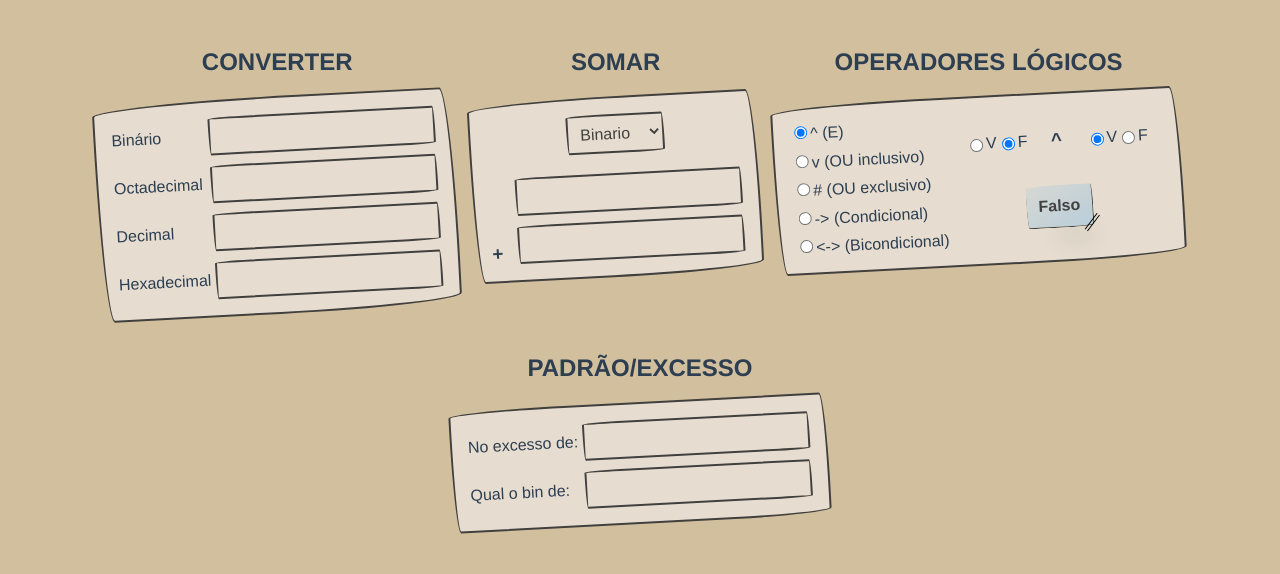
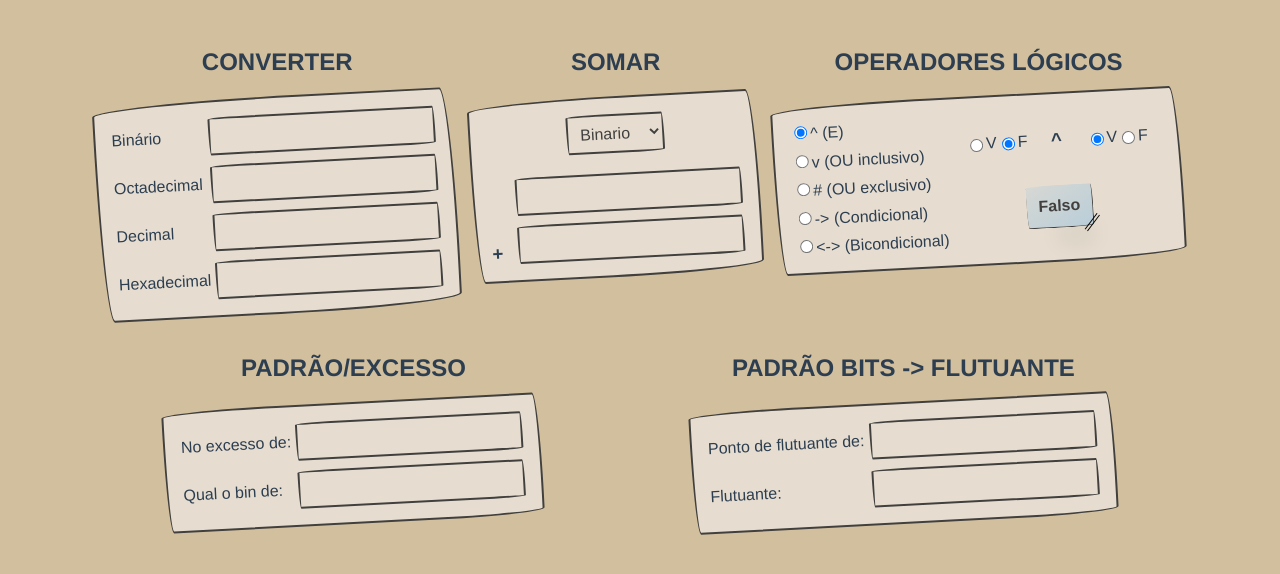
Before and after one commit to LuizFellype/base-caculator, a Vue app: page / in a window 1280 px wide. Shown: the top 574 px of the page. Built offline with nearby package versions, Linux system fonts and the light colour scheme.

Commit message:
feat: decode bits pattern to floating point

```diff
--- a/src/App.vue
+++ b/src/App.vue
@@ -60,6 +60,10 @@
     <div class="content-spaces">
       <ExcessOf />
     </div>
+
+    <div class="content-spaces">
+      <FloatinPoint />
+    </div>
   </div>
 </template>
 
@@ -68,12 +72,14 @@ import Operadores from './components/Operadores.vue'
 import bases from 'base-converter'
 import { sumBase } from './helpers/sum.js'
 import ExcessOf from './components/ExcessOf.vue'
+import FloatinPoint from './components/FloatinPoint.vue'
 
 export default {
   name: 'App',
   components: {
     Operadores,
     ExcessOf,
+    FloatinPoint,
   },
   data() {
     return {
--- /dev/null
+++ b/src/components/FloatinPoint.vue
@@ -0,0 +1,45 @@
+<template>
+  <h2>PADRÃO BITS -> FLUTUANTE</h2>
+  <form @change="handleEnter" class="card">
+      <div class="d-flex f-dir-col">
+
+        <div class="inline-between">
+            <label for="base8">Ponto de flutuante de:</label>
+            <input class='input' type="number" v-model="base8" id="base8">
+        </div>
+
+        <div class="pt-10 inline-between">
+            <label for="result">Flutuante:</label>
+            <input class='input' type="text" v-model="result" id="result" disabled>
+        </div>
+
+    </div>
+  </form>
+</template>
+
+<script>
+import { floatinPoint } from "../helpers/floatinPoint";
+export default {
+    name: 'FloatinPoint',
+    data() {
+        return {
+            result: '',
+            base8: '',
+        }
+    },
+    methods: {
+        handleEnter() {
+            // if (!this.excess || !this.numberToFind) return
+
+            const { bin } = floatinPoint(this.base8)
+            this.result = bin
+            // this.resultBase = baseOf
+        }
+    }
+}
+</script>
+
+<!-- Add "scoped" attribute to limit CSS to this component only -->
+<style scoped>
+
+</style>
--- /dev/null
+++ b/src/helpers/floatinPoint.js
@@ -0,0 +1,24 @@
+import bases from "base-converter";
+
+
+export const floatinPoint = (bin) => {
+    const signal = bin[0]
+    const exp = bin.slice(1, 4)
+    const mantissa = bin.slice(4)
+
+    const numOfExp = bases.binToDec(exp)
+    const baseOf = 4
+
+    const numberIsPositive = Number(signal) === 0
+
+    const diff = numOfExp - baseOf
+    const amountOfPointJumps = numberIsPositive ?
+        (diff > 0 ? diff : diff*-1) :
+        (diff < 0 ? diff : diff*-1)
+
+    const binFractionRes = diff >= 0 ?
+        `${mantissa.slice(0, amountOfPointJumps)}.${mantissa.slice(amountOfPointJumps)}` :
+        `.${'0'.repeat(amountOfPointJumps)}${mantissa}`
+
+    return { bin: binFractionRes, isPositive: numberIsPositive }
+}
```
Also changed, not shown: 1 other file (tests, documents, lock files or other folders).
